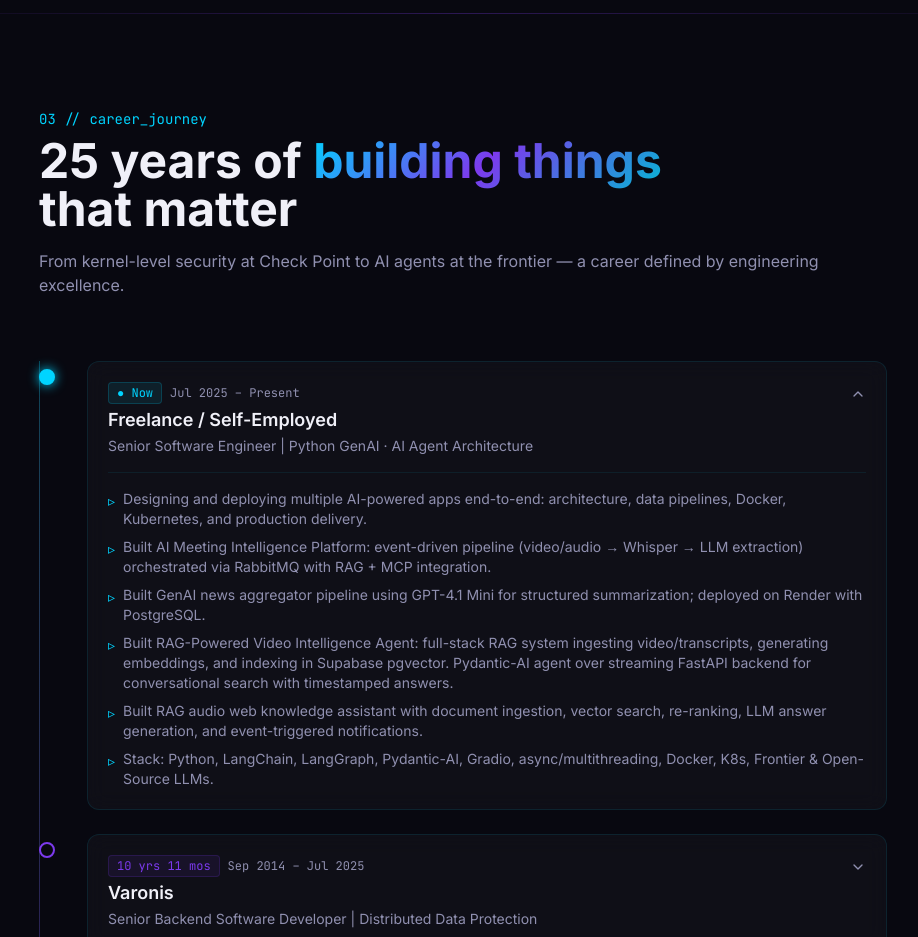
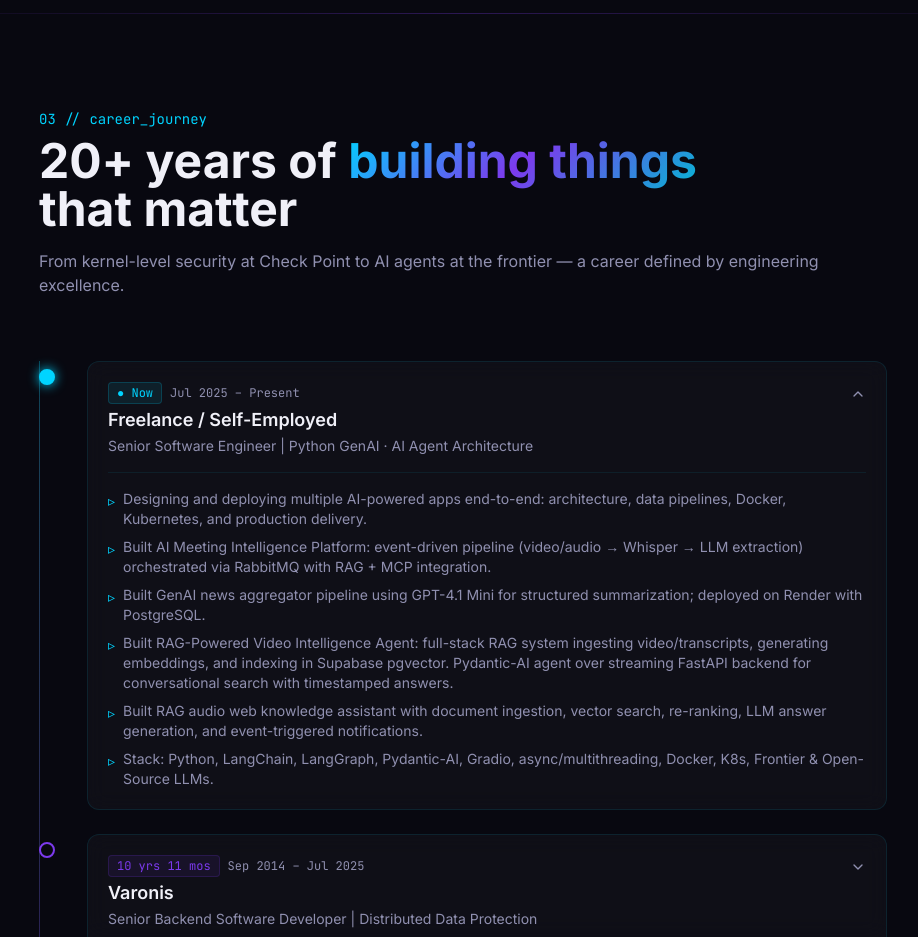
Before and after one commit to gek007/professional-site, a Next.js app: page / in a window 1280 px wide. Shown: the part 3000-3937 px from the top of the page, without its empty margins (177-1095 px from the left). Built offline with nearby package versions, Linux system fonts and the light colour scheme.

Commit message:
fix: update career heading to '20+ years of building things that matter'
Made-with: Cursor

```diff
--- a/components/Career.tsx
+++ b/components/Career.tsx
@@ -192,7 +192,7 @@ export default function Career() {
         <div className="mb-16">
           <p className="font-mono text-sm text-[#00d4ff] mb-2">03 // career_journey</p>
           <h2 className="text-4xl md:text-5xl font-bold text-[#f0f0f8]">
-            25 years of{" "}
+            20+ years of{" "}
             <span className="gradient-text">building things</span>
             <br />
             that matter
```
